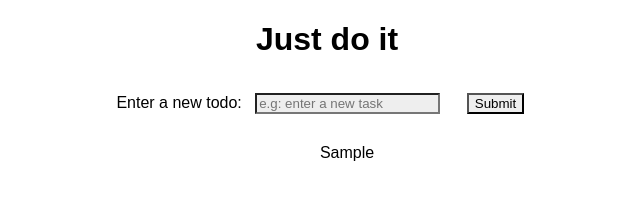
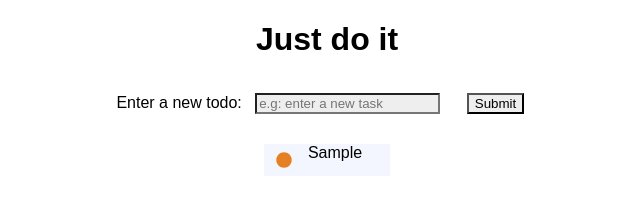
Before and after one commit to waldothedeveloper/the-todo-app-as-it-should-be, a React app: page / in a window 1280 px wide. Both pictures are taken after typing "Sample" into the empty fields and a click on the input "Submit". Shown: the full height of the page, 313-953 px from the left. Built offline with nearby package versions, Linux system fonts and the light colour scheme.

Commit message:
added font awesome icons - not finished yet- added empty validation

```diff
--- a/package.json
+++ b/package.json
@@ -3,6 +3,11 @@
   "version": "0.1.0",
   "private": true,
   "dependencies": {
+    "@fortawesome/fontawesome-svg-core": "^1.2.4",
+    "@fortawesome/free-brands-svg-icons": "^5.3.1",
+    "@fortawesome/free-regular-svg-icons": "^5.3.1",
+    "@fortawesome/free-solid-svg-icons": "^5.3.1",
+    "@fortawesome/react-fontawesome": "^0.1.3",
     "prop-types": "^15.6.2",
     "react": "^16.5.2",
     "react-dom": "^16.5.2",
--- a/src/Root.js
+++ b/src/Root.js
@@ -31,6 +31,7 @@ class Root extends Component {
 	}
 
 	handleSubmit(event) {
+		if (this.state.newtodo !== '') {
 			this.setState({
 				newtodo: '',
 				todos: [
@@ -42,6 +43,10 @@ class Root extends Component {
 					}
 				]
 			});
+		} else {
+			alert('You cannot enter an empty title');
+		}
+
 		event.preventDefault();
 	}
 
--- /dev/null
+++ b/src/components/TodoMapping/Map.css
@@ -0,0 +1,8 @@
+ul {
+	display: flex;
+	flex-direction: row;
+	flex-wrap: wrap;
+	padding: 0 12px;
+	background: #f4f6ff;
+	box-shadow: inset 0 0 0 1px #f4f6ff;
+}
--- a/src/components/TodoMapping/Map.js
+++ b/src/components/TodoMapping/Map.js
@@ -1,6 +1,7 @@
 import React from 'react';
 import TodoList from '../UI/TodoList';
 import PropTypes from 'prop-types';
+import './Map.css';
 
 const TodoMap = (props) => {
 	let todos = props.todos;
--- a/src/components/UI/TodoList.css
+++ b/src/components/UI/TodoList.css
@@ -1,3 +1,21 @@
 li {
-  list-style-type: none
+	list-style-type: none;
 }
+
+.todoList {
+	margin-left: 1em;
+	margin-right: 1em;
+}
+
+.todoButton {
+	padding: 0px;
+	cursor: pointer;
+	height: 32px;
+	width: 32px;
+	position: relative;
+	display: flex;
+	-webkit-box-align: center;
+	align-items: center;
+	-webkit-box-pack: center;
+	justify-content: center;
+}
--- a/src/components/UI/TodoList.js
+++ b/src/components/UI/TodoList.js
@@ -1,9 +1,16 @@
 import React from 'react';
 import './TodoList.css';
+import { FontAwesomeIcon } from '@fortawesome/react-fontawesome';
+import { faCircle } from '@fortawesome/free-solid-svg-icons';
 import PropTypes from 'prop-types';
 
 const TodoList = (props) => {
-	return <li>{props.list}</li>;
+	return (
+		<React.Fragment>
+			<FontAwesomeIcon className="todoButton" color="#E67E22" icon={faCircle} />
+			<li className="todoList">{props.list}</li>
+		</React.Fragment>
+	);
 };
 
 TodoList.propTypes = {
```
Also changed, not shown: 1 other file. Lines whose indentation alone changed are shown as unchanged.
